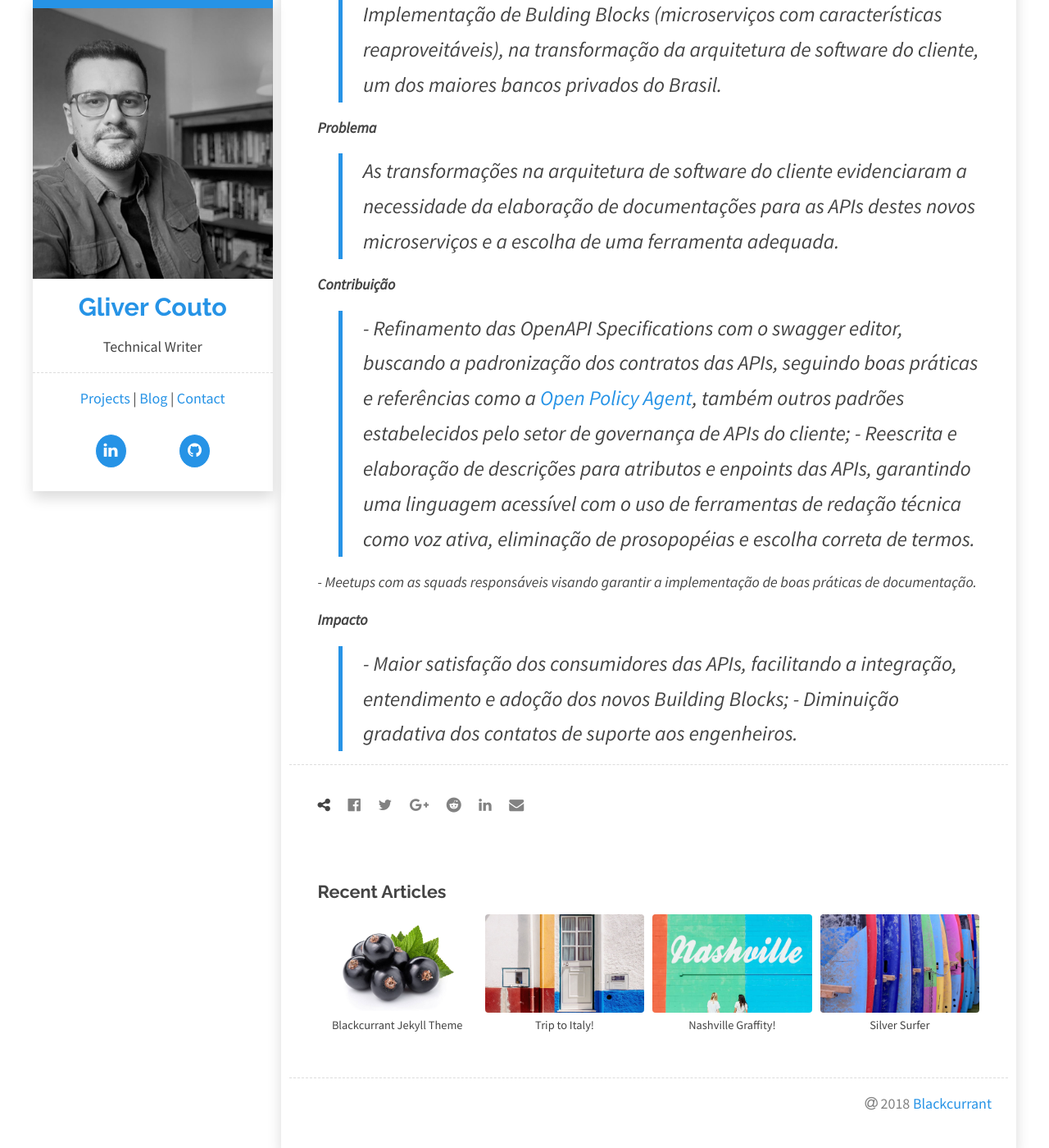
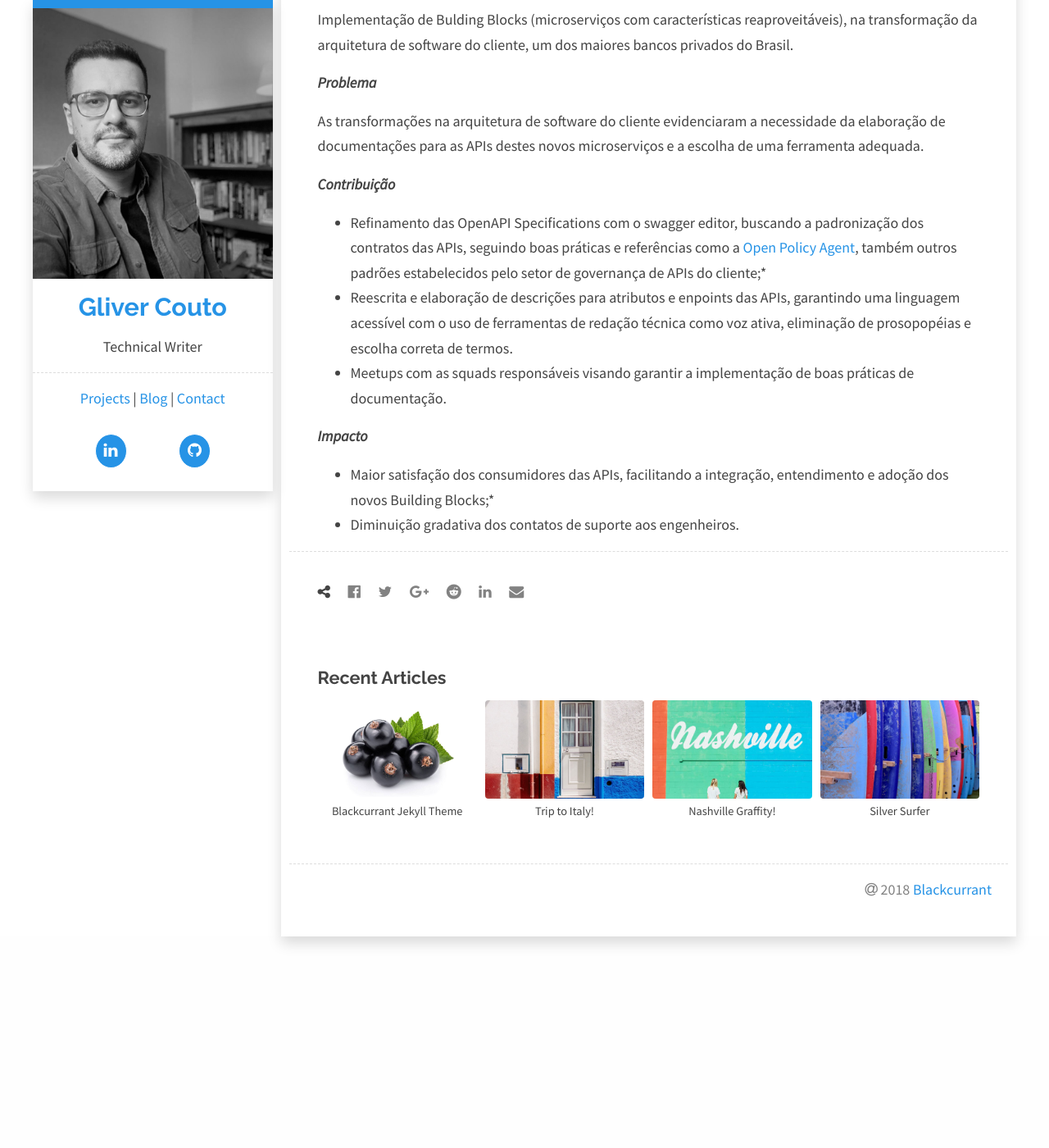
Before and after one commit to gliverCouto/glivercouto.github.io, a Jekyll site: the page built from _projects/api-documentation.md, in a window 1280 px wide and 1400 px high, scrolled down 1586 px. Shown: the whole window at 82% size. Built offline with Jekyll 4.4.1, drawn with Linux system fonts in a browser that asks for light colours; comment, search, counter and statistics services are not loaded; after the commit the page ends 2792 px from its top, so only the background shows below that.

Commit message:
Update api-documentation.md

```diff
--- a/_projects/api-documentation.md
+++ b/_projects/api-documentation.md
@@ -27,26 +27,26 @@ The software architecture transformations at the client highlighted the need for
 - Gradual reduction in support contacts for engineers.
 
 <br />
----
+
+***
 
 **PT-BR (language)**
-<br />
 
 ***Contexto***
-> *Implementação de Bulding Blocks (microserviços com características reaproveitáveis), na transformação da arquitetura de software do cliente, um dos maiores bancos privados do Brasil.*
-<br />
+
+Implementação de Bulding Blocks (microserviços com características reaproveitáveis), na transformação da arquitetura de software do cliente, um dos maiores bancos privados do Brasil.
 
 ***Problema***
-> *As transformações na arquitetura de software do cliente evidenciaram a necessidade da elaboração de documentações para as APIs destes novos microserviços e a escolha de uma ferramenta adequada.*
-<br />
+
+As transformações na arquitetura de software do cliente evidenciaram a necessidade da elaboração de documentações para as APIs destes novos microserviços e a escolha de uma ferramenta adequada.
 
 ***Contribuição***
-> *- Refinamento das OpenAPI Specifications com o swagger editor, buscando a padronização dos contratos das APIs, seguindo boas práticas e referências como a [Open Policy Agent](https://www.openpolicyagent.org/), também outros padrões estabelecidos pelo setor de governança de APIs do cliente;*
-> *- Reescrita e elaboração de descrições para atributos e enpoints das APIs, garantindo uma linguagem acessível com o uso de ferramentas de redação técnica como voz ativa, eliminação de prosopopéias e escolha correta de termos.*
 
-*- Meetups com as squads responsáveis visando garantir a implementação de boas práticas de documentação.*
-<br />
+- Refinamento das OpenAPI Specifications com o swagger editor, buscando a padronização dos contratos das APIs, seguindo boas práticas e referências como a [Open Policy Agent](https://www.openpolicyagent.org/), também outros padrões estabelecidos pelo setor de governança de APIs do cliente;*
+- Reescrita e elaboração de descrições para atributos e enpoints das APIs, garantindo uma linguagem acessível com o uso de ferramentas de redação técnica como voz ativa, eliminação de prosopopéias e escolha correta de termos.
+- Meetups com as squads responsáveis visando garantir a implementação de boas práticas de documentação.
 
 ***Impacto***
-> *- Maior satisfação dos consumidores das APIs, facilitando a integração, entendimento e adoção dos novos Building Blocks;*
-> *- Diminuição gradativa dos contatos de suporte aos engenheiros.*
+
+- Maior satisfação dos consumidores das APIs, facilitando a integração, entendimento e adoção dos novos Building Blocks;*
+- Diminuição gradativa dos contatos de suporte aos engenheiros.
```
